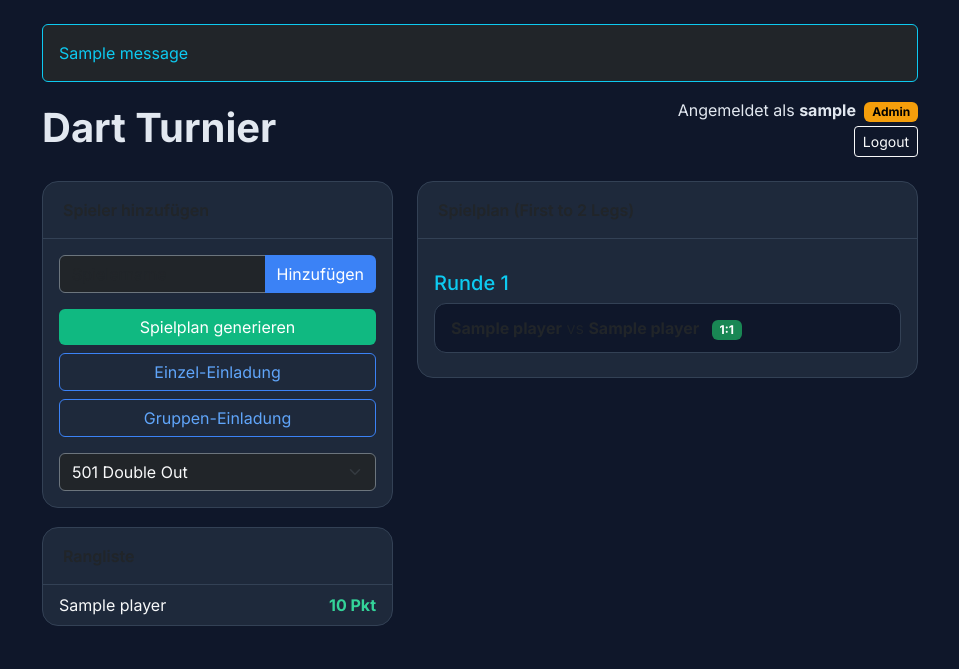
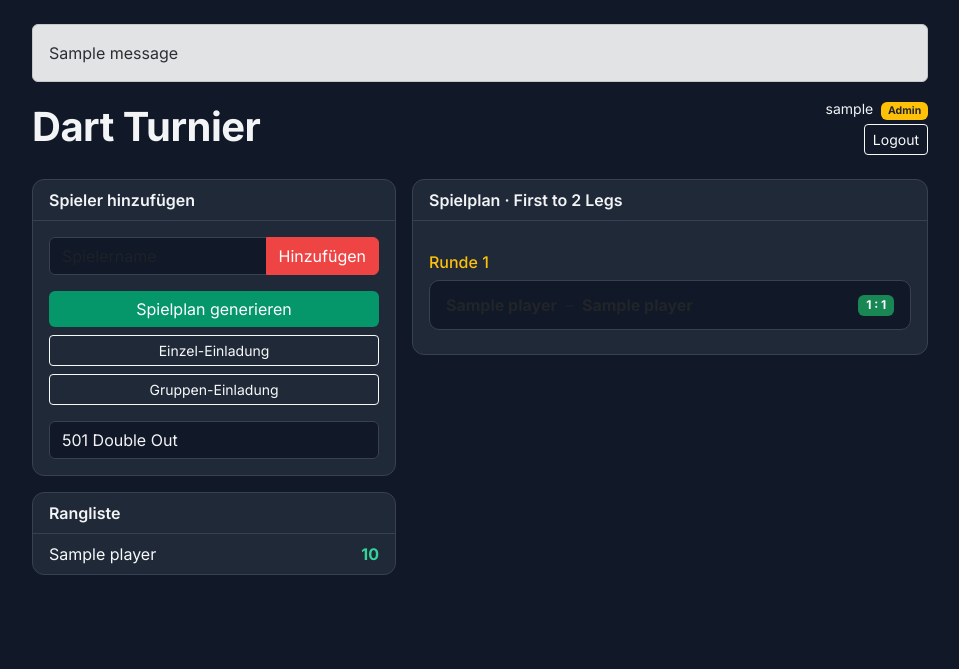
Before and after one commit to fred3793/Dart-training, a Flask app: page / in a window 1280 px wide. Shown: the top 669 px of the page, without its empty margins (160-1119 px from the left). Run offline with Flask 3, Linux system fonts and the light colour scheme; the visitor is signed in with stand-in values (Sample User, id 1); tables that the repository leaves empty hold one stand-in row (values such as "Sample post"); one stand-in notice (Sample message) is shown.

Commit message:
Aktualisieren von index.html

```diff
--- a/templates/index.html
+++ b/templates/index.html
@@ -7,78 +7,97 @@
     <link href="https://cdn.jsdelivr.net/npm/bootstrap@5.3.2/dist/css/bootstrap.min.css" rel="stylesheet">
     <link href="https://fonts.googleapis.com/css2?family=Inter:wght@400;500;600;700&display=swap" rel="stylesheet">
     <style>
+        :root {
+            --bg: #111827;
+            --card: #1f2937;
+            --border: #374151;
+            --text: #f3f4f6;
+            --muted: #9ca3af;
+            --accent: #ef4444;
+            --accent2: #f59e0b;
+        }
         body {
-            background: #0f172a;
-            color: #e2e8f0;
-            font-family: 'Inter', sans-serif;
+            background: var(--bg);
+            color: var(--text);
+            font-family: 'Inter', system-ui, sans-serif;
         }
         .card {
-            background: #1e293b;
-            border: 1px solid #334155;
-            border-radius: 16px;
-            margin-bottom: 1.2rem;
+            background: var(--card);
+            border: 1px solid var(--border);
+            border-radius: 12px;
+            margin-bottom: 1rem;
         }
         .card-header {
             background: transparent;
-            border-bottom: 1px solid #334155;
+            border-bottom: 1px solid var(--border);
             font-weight: 600;
-            padding: 1rem 1.25rem;
+            color: var(--text);
         }
-        .btn-primary { background: #3b82f6; border: none; }
-        .btn-success { background: #10b981; border: none; }
-        .btn-outline-primary { color: #60a5fa; border-color: #3b82f6; }
+        .btn-primary { background: var(--accent); border-color: var(--accent); }
+        .btn-primary:hover { background: #dc2626; }
+        .btn-success { background: #059669; border: none; }
         .points { color: #34d399; font-weight: 700; }
-        .badge-admin { background: #f59e0b; color: #000; }
-        h1 { font-weight: 700; }
         .match-box {
-            background: #0f172a;
-            border: 1px solid #334155;
-            border-radius: 12px;
+            background: #111827;
+            border: 1px solid var(--border);
+            border-radius: 10px;
             padding: 0.75rem 1rem;
             margin-bottom: 0.5rem;
+        }
+        h1 { font-weight: 700; letter-spacing: -0.5px; }
+        .form-control, .form-select {
+            background: #111827;
+            border-color: var(--border);
+            color: var(--text);
+        }
+        .form-control:focus, .form-select:focus {
+            background: #111827;
+            color: var(--text);
+            border-color: var(--accent);
+            box-shadow: 0 0 0 0.2rem rgba(239, 68, 68, 0.25);
         }
     </style>
 </head>
 <body>
-<div class="container py-4" style="max-width: 900px;">
+<div class="container py-4" style="max-width: 920px;">
     {% with messages = get_flashed_messages() %}
         {% if messages %}
             {% for message in messages %}
-                <div class="alert alert-info bg-dark border-info text-info">{{ message }}</div>
+                <div class="alert alert-secondary">{{ message }}</div>
             {% endfor %}
         {% endif %}
     {% endwith %}
 
     <div class="d-flex justify-content-between align-items-center mb-4">
         <h1 class="mb-0">Dart Turnier</h1>
-        <div class="text-end">
-            <div>Angemeldet als <strong>{{ user.username }}</strong>
-                {% if user.is_admin %}<span class="badge badge-admin ms-1">Admin</span>{% endif %}
+        <div class="text-end small">
+            <div>{{ user.username }}
+                {% if user.is_admin %}<span class="badge bg-warning text-dark ms-1">Admin</span>{% endif %}
             </div>
             <a href="{{ url_for('logout') }}" class="btn btn-sm btn-outline-light mt-1">Logout</a>
         </div>
     </div>
 
-    <div class="row">
+    <div class="row g-3">
         <div class="col-lg-5">
             <div class="card">
                 <div class="card-header">Spieler hinzufügen</div>
                 <div class="card-body">
                     <form action="{{ url_for('add_player') }}" method="post" class="mb-3">
                         <div class="input-group">
-                            <input type="text" name="name" class="form-control bg-dark text-light border-secondary" placeholder="Spielername" required>
+                            <input type="text" name="name" class="form-control" placeholder="Spielername" required>
                             <button class="btn btn-primary">Hinzufügen</button>
                         </div>
                     </form>
                     {% if user.is_admin %}
                     <a href="{{ url_for('generate_schedule') }}" class="btn btn-success w-100 mb-2">Spielplan generieren</a>
                     <div class="d-grid gap-2 mb-3">
-                        <a href="{{ url_for('create_invite') }}" class="btn btn-outline-primary">Einzel-Einladung</a>
-                        <a href="{{ url_for('create_invite', group=1) }}" class="btn btn-outline-primary">Gruppen-Einladung</a>
+                        <a href="{{ url_for('create_invite') }}" class="btn btn-outline-light btn-sm">Einzel-Einladung</a>
+                        <a href="{{ url_for('create_invite', group=1) }}" class="btn btn-outline-light btn-sm">Gruppen-Einladung</a>
                     </div>
                     {% endif %}
                     <form action="{{ url_for('set_mode') }}" method="post">
-                        <select name="mode" class="form-select bg-dark text-light border-secondary" onchange="this.form.submit()">
+                        <select name="mode" class="form-select" onchange="this.form.submit()">
                             <option value="501" {% if tournament.mode == '501' %}selected{% endif %}>501 Double Out</option>
                             <option value="301" {% if tournament.mode == '301' %}selected{% endif %}>301 Double Out</option>
                         </select>
@@ -92,7 +111,7 @@
                     {% for p in players %}
                     <li class="list-group-item bg-transparent text-light d-flex justify-content-between border-secondary">
                         {{ p.name }}
-                        <span class="points">{{ p.points }} Pkt</span>
+                        <span class="points">{{ p.points }}</span>
                     </li>
                     {% else %}
                     <li class="list-group-item bg-transparent text-muted border-0">Noch keine Spieler</li>
@@ -103,31 +122,33 @@
 
         <div class="col-lg-7">
             <div class="card">
-                <div class="card-header">Spielplan (First to 2 Legs)</div>
+                <div class="card-header">Spielplan · First to 2 Legs</div>
                 <div class="card-body">
                     {% set current_round = 0 %}
                     {% for m in matches %}
                         {% if m.round_num != current_round %}
                             {% set current_round = m.round_num %}
-                            <h5 class="mt-3 text-info">Runde {{ current_round }}</h5>
+                            <h6 class="mt-3 mb-2 text-warning">Runde {{ current_round }}</h6>
                         {% endif %}
-                        <div class="match-box">
-                            <strong>{{ players|selectattr('id', 'equalto', m.player1_id)|map(attribute='name')|first }}</strong>
-                            <span class="text-muted">vs</span>
-                            <strong>{{ players|selectattr('id', 'equalto', m.player2_id)|map(attribute='name')|first }}</strong>
+                        <div class="match-box d-flex align-items-center justify-content-between flex-wrap gap-2">
+                            <div>
+                                <strong>{{ players|selectattr('id', 'equalto', m.player1_id)|map(attribute='name')|first }}</strong>
+                                <span class="text-muted mx-1">–</span>
+                                <strong>{{ players|selectattr('id', 'equalto', m.player2_id)|map(attribute='name')|first }}</strong>
+                            </div>
                             {% if m.finished %}
-                                <span class="badge bg-success ms-2">{{ m.p1_legs }}:{{ m.p2_legs }}</span>
+                                <span class="badge bg-success">{{ m.p1_legs }} : {{ m.p2_legs }}</span>
                             {% else %}
-                                <form action="{{ url_for('update_match', match_id=m.id) }}" method="post" class="d-inline ms-2">
-                                    <input type="number" name="p1_legs" min="0" max="2" value="0" class="form-control form-control-sm d-inline bg-dark text-light border-secondary" style="width:55px">
-                                    <span class="mx-1">:</span>
-                                    <input type="number" name="p2_legs" min="0" max="2" value="0" class="form-control form-control-sm d-inline bg-dark text-light border-secondary" style="width:55px">
-                                    <button class="btn btn-sm btn-primary ms-1">OK</button>
+                                <form action="{{ url_for('update_match', match_id=m.id) }}" method="post" class="d-flex align-items-center gap-1">
+                                    <input type="number" name="p1_legs" min="0" max="2" value="0" class="form-control form-control-sm" style="width:52px">
+                                    <span>:</span>
+                                    <input type="number" name="p2_legs" min="0" max="2" value="0" class="form-control form-control-sm" style="width:52px">
+                                    <button class="btn btn-sm btn-primary">OK</button>
                                 </form>
                             {% endif %}
                         </div>
                     {% else %}
-                        <p class="text-muted mb-0">Noch kein Spielplan. Spieler hinzufügen und „Spielplan generieren“ klicken.</p>
+                        <p class="text-muted mb-0">Noch kein Spielplan vorhanden.</p>
                     {% endfor %}
                 </div>
             </div>
```
